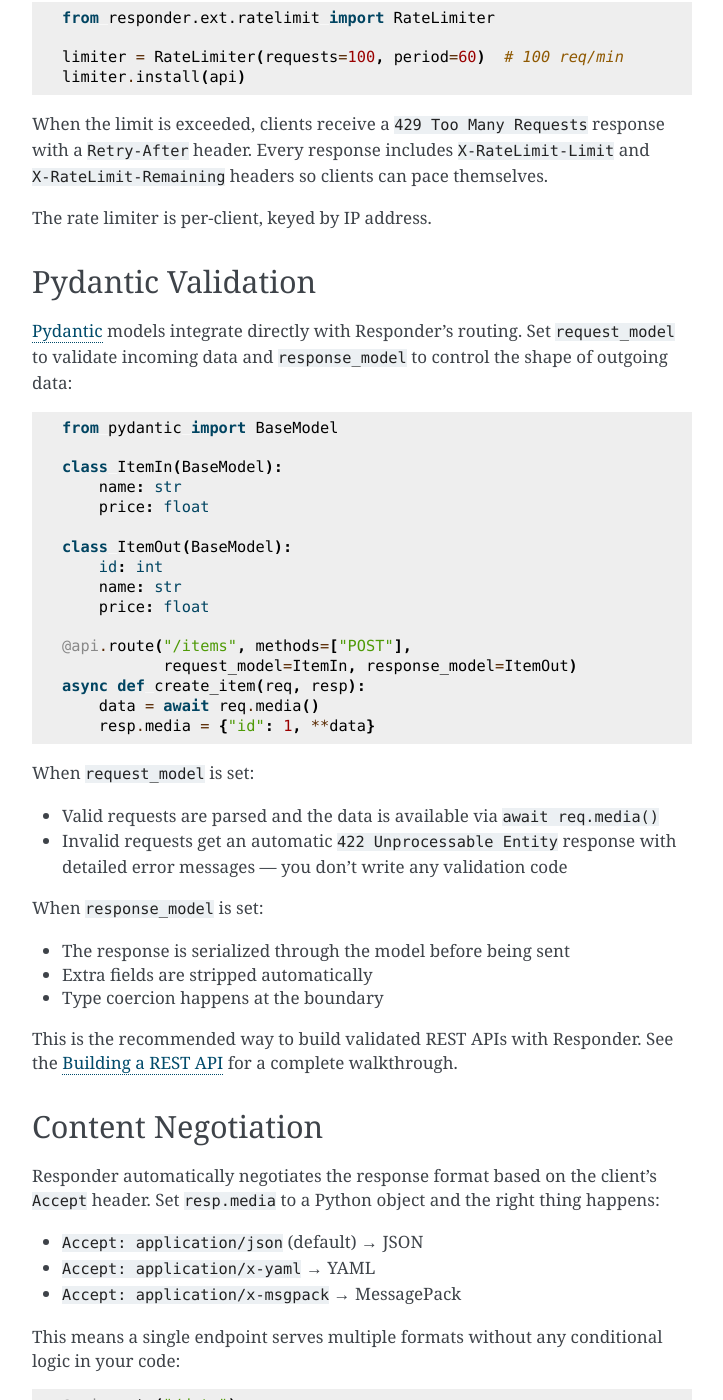
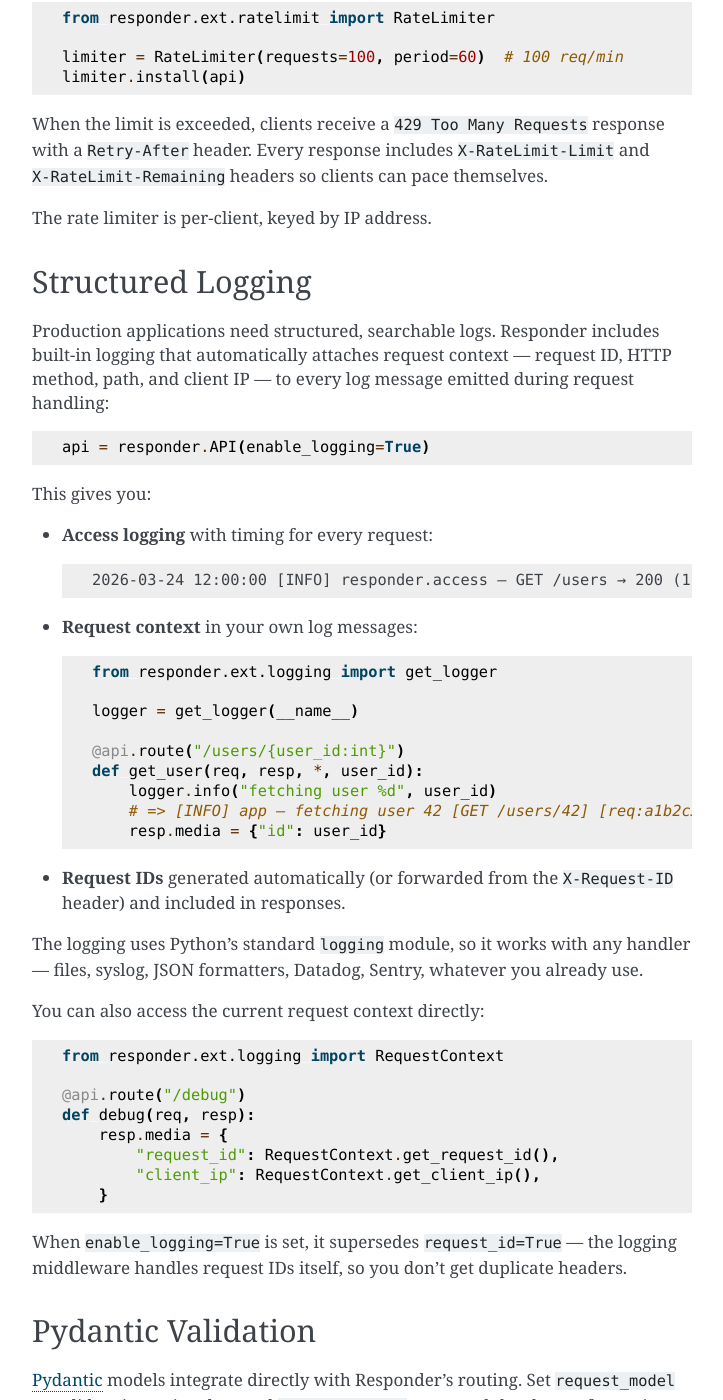
Before and after one commit to kennethreitz/responder, a Sphinx documentation site: the page built from docs/source/tour.rst, in a window 1280 px wide and 1400 px high, scrolled down 12174 px. Shown: the whole window, without its empty margins (388-1111 px from the left). Built offline with Sphinx 7.4.7, drawn with Linux system fonts in a browser that asks for light colours.

Commit message:
Add structured logging documentation
Co-Authored-By: Claude Opus 4.6 (1M context) <noreply@anthropic.com>

```diff
--- a/docs/source/index.rst
+++ b/docs/source/index.rst
@@ -73,6 +73,7 @@ One ``pip install``, batteries included:
 - Sync and async views — ``async`` is always optional.
 - Class-based views with ``on_get``, ``on_post``, ``on_request``.
 - Built-in rate limiting with ``X-RateLimit`` headers.
+- Structured logging with per-request context.
 - Content negotiation: JSON, YAML, and MessagePack.
 - A pleasant API with a single import statement.
 - OpenAPI schema generation with Swagger UI.
--- a/docs/source/tour.rst
+++ b/docs/source/tour.rst
@@ -596,6 +596,57 @@ can pace themselves.
 The rate limiter is per-client, keyed by IP address.
 
 
+Structured Logging
+------------------
+
+Production applications need structured, searchable logs. Responder
+includes built-in logging that automatically attaches request context
+— request ID, HTTP method, path, and client IP — to every log message
+emitted during request handling::
+
+    api = responder.API(enable_logging=True)
+
+This gives you:
+
+- **Access logging** with timing for every request::
+
+    2026-03-24 12:00:00 [INFO] responder.access — GET /users → 200 (1.2ms)
+
+- **Request context** in your own log messages::
+
+    from responder.ext.logging import get_logger
+
+    logger = get_logger(__name__)
+
+    @api.route("/users/{user_id:int}")
+    def get_user(req, resp, *, user_id):
+        logger.info("fetching user %d", user_id)
+        # => [INFO] app — fetching user 42 [GET /users/42] [req:a1b2c3] [client:10.0.0.1]
+        resp.media = {"id": user_id}
+
+- **Request IDs** generated automatically (or forwarded from the
+  ``X-Request-ID`` header) and included in responses.
+
+The logging uses Python's standard ``logging`` module, so it works with
+any handler — files, syslog, JSON formatters, Datadog, Sentry, whatever
+you already use.
+
+You can also access the current request context directly::
+
+    from responder.ext.logging import RequestContext
+
+    @api.route("/debug")
+    def debug(req, resp):
+        resp.media = {
+            "request_id": RequestContext.get_request_id(),
+            "client_ip": RequestContext.get_client_ip(),
+        }
+
+When ``enable_logging=True`` is set, it supersedes ``request_id=True``
+— the logging middleware handles request IDs itself, so you don't get
+duplicate headers.
+
+
 Pydantic Validation
 -------------------
 
```
